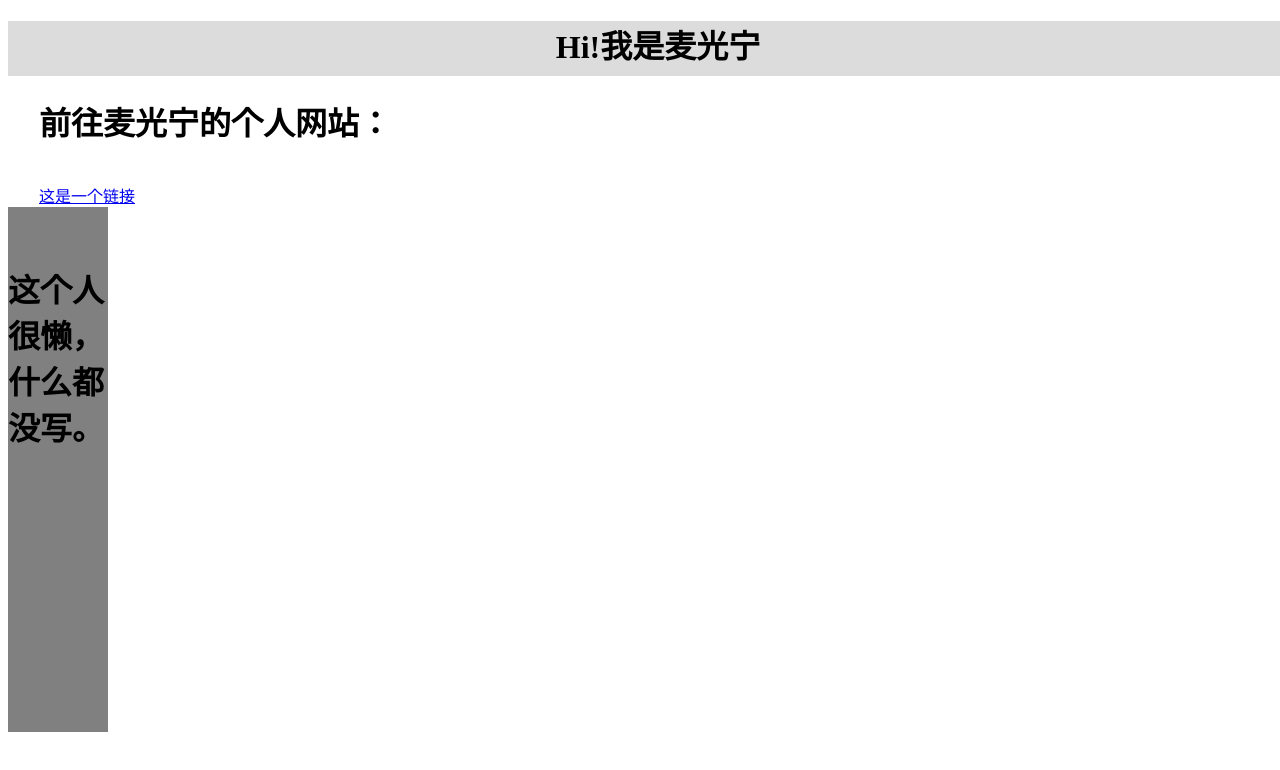
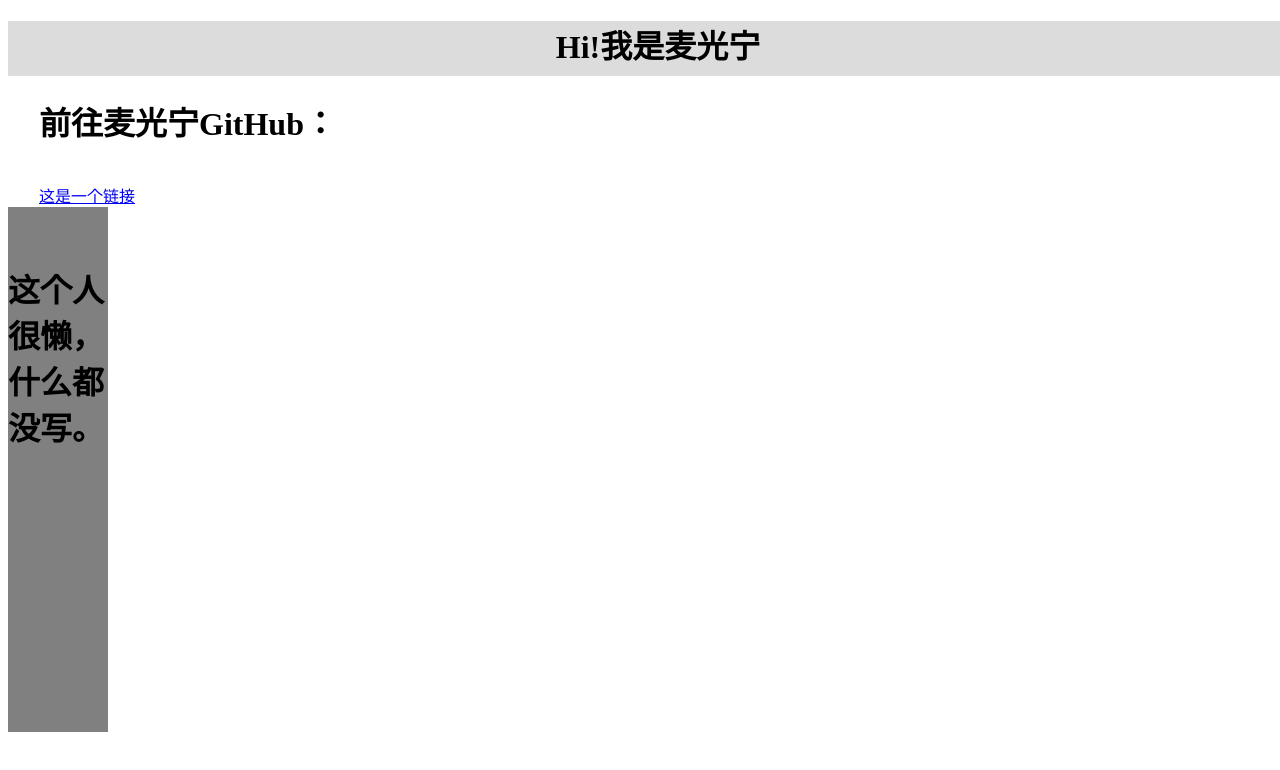
Before and after one commit to a1-a2aaa/wsmgn, a plain HTML site: page index.html in a window 1280 px wide. Shown: the top 770 px of the page. Drawn offline with Linux system fonts and the light colour scheme.

Commit message:
Update index.html

```diff
--- a/index.html
+++ b/index.html
@@ -10,7 +10,7 @@
 <h1>Hi!我是麦光宁</h1></div>
 </div>
 <div id="content" style="background-color:#FFFFFF;hight: 525;float:right;width:1233px">
-<h1>前往麦光宁的个人网站：</h1><br><a href="https://github.com/a1-a2aaa/immgn.git">这是一个链接</a></div>
+<h1>前往麦光宁GitHub：</h1><br><a href="https://github.com/a1-a2aaa/immgn.git">这是一个链接</a></div>
 <div id="menu" style="background-color:#808080;height:525px;width:100px;float:left;"><br><br>
 <h1>这个人很懒，什么都没写。</h1>
 </div>
```
